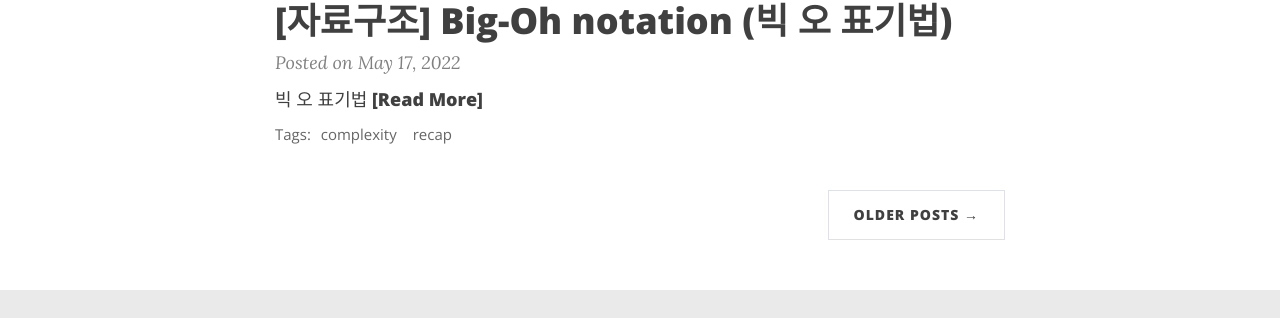
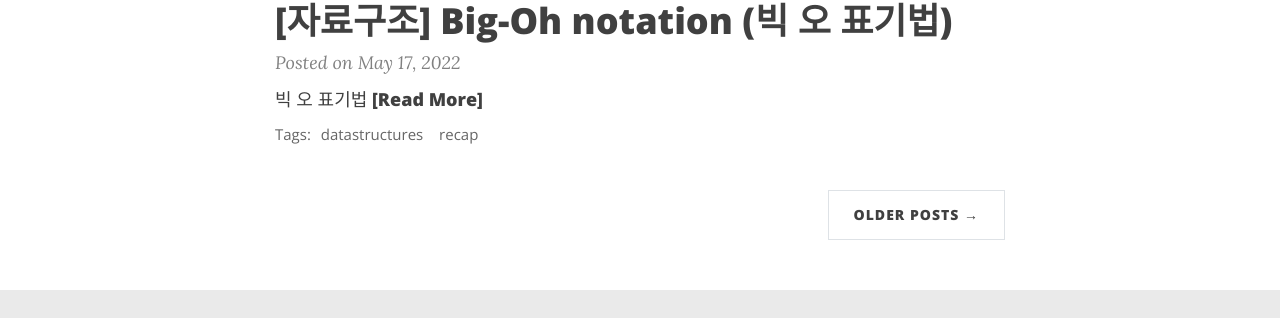
Before and after one commit to devbattery/won4885.github.io-previous, a Jekyll site: the page built from index.html, in a window 1280 px wide and 900 px high, scrolled down 901 px. Shown: the part 376-694 px from the top of the window. Built offline with Jekyll 4.4.1, drawn with Linux system fonts in a browser that asks for light colours; nearby versions of some CDN libraries; the list of posts is cut into pages by our own code; comment, search, counter and statistics services are not loaded.

Commit message:
fix recap

```diff
--- a/_posts/2022-05-17-recap1-time-complexity.md
+++ b/_posts/2022-05-17-recap1-time-complexity.md
@@ -1,7 +1,7 @@
 ---
 layout: post
 title: "[자료구조] Time Complexity (시간 복잡도)"
-tags: [complexity, recap]
+tags: [datastructures, recap]
 gh-repo: daattali/beautiful-jekyll
 comments: true
 ---
--- a/_posts/2022-05-17-recap2-big-oh.md
+++ b/_posts/2022-05-17-recap2-big-oh.md
@@ -1,7 +1,7 @@
 ---
 layout: post
 title: "[자료구조] Big-Oh notation (빅 오 표기법)"
-tags: [complexity, recap]
+tags: [datastructures, recap]
 gh-repo: daattali/beautiful-jekyll
 comments: true
 ---
```
